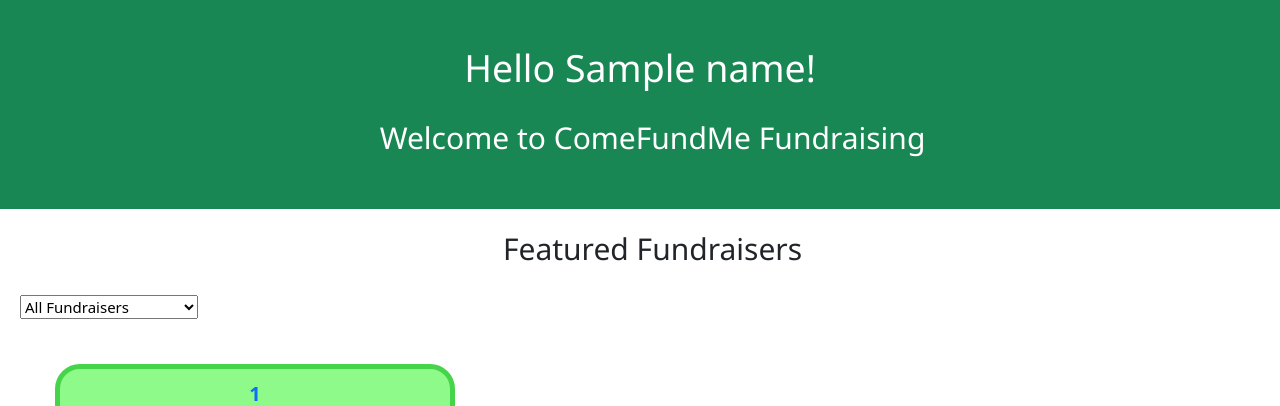
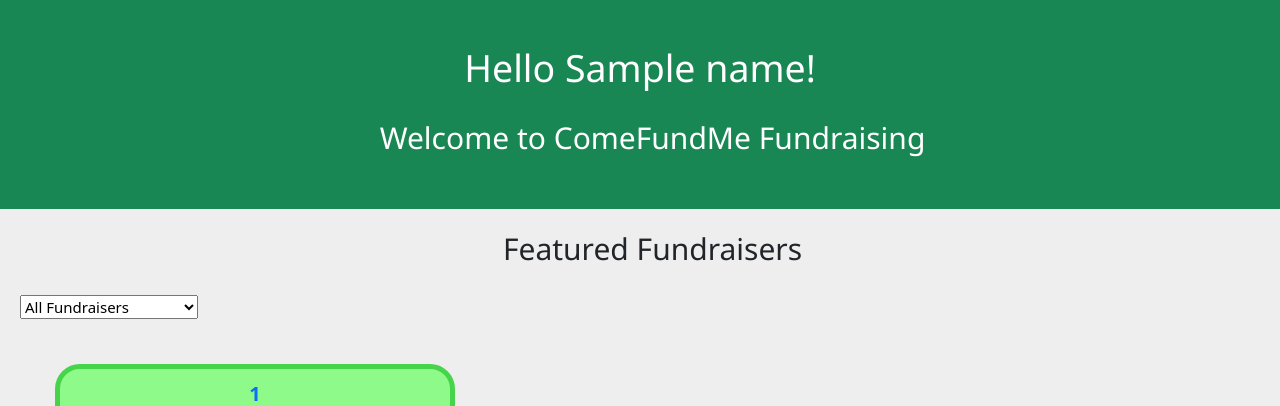
Before and after one commit to ZackPaz2023/CapstoneGroup, a Flask app: template templates/dashboard.html in a window 1280 px wide. Shown: the top 406 px of the page. Run offline with Flask 2, Linux system fonts and the light colour scheme; the template is opened without the code that fills it: most values are stand-ins (such as "Sample title", 1, 10 or a date in 2020); some libraries are stand-ins or nearby versions.

Commit message:
added background color to match all the other web pages

```diff
--- a/templates/dashboard.html
+++ b/templates/dashboard.html
@@ -65,6 +65,11 @@ h5 {text-align: center;}
 .topnav a:hover {
     background-color: #61C957;
     color: black;}
+
+body{
+    background: #eee !important;
+    margin: 0;
+    font-family: Arial, Helvetica, sans-serif;}
 </style>
 
 <link href="https://cdn.jsdelivr.net/npm/bootstrap@5.2.2/dist/css/bootstrap.min.css" rel="stylesheet" integrity="sha384-Zenh87qX5JnK2Jl0vWa8Ck2rdkQ2Bzep5IDxbcnCeuOxjzrPF/et3URy9Bv1WTRi" crossorigin="anonymous">
```
